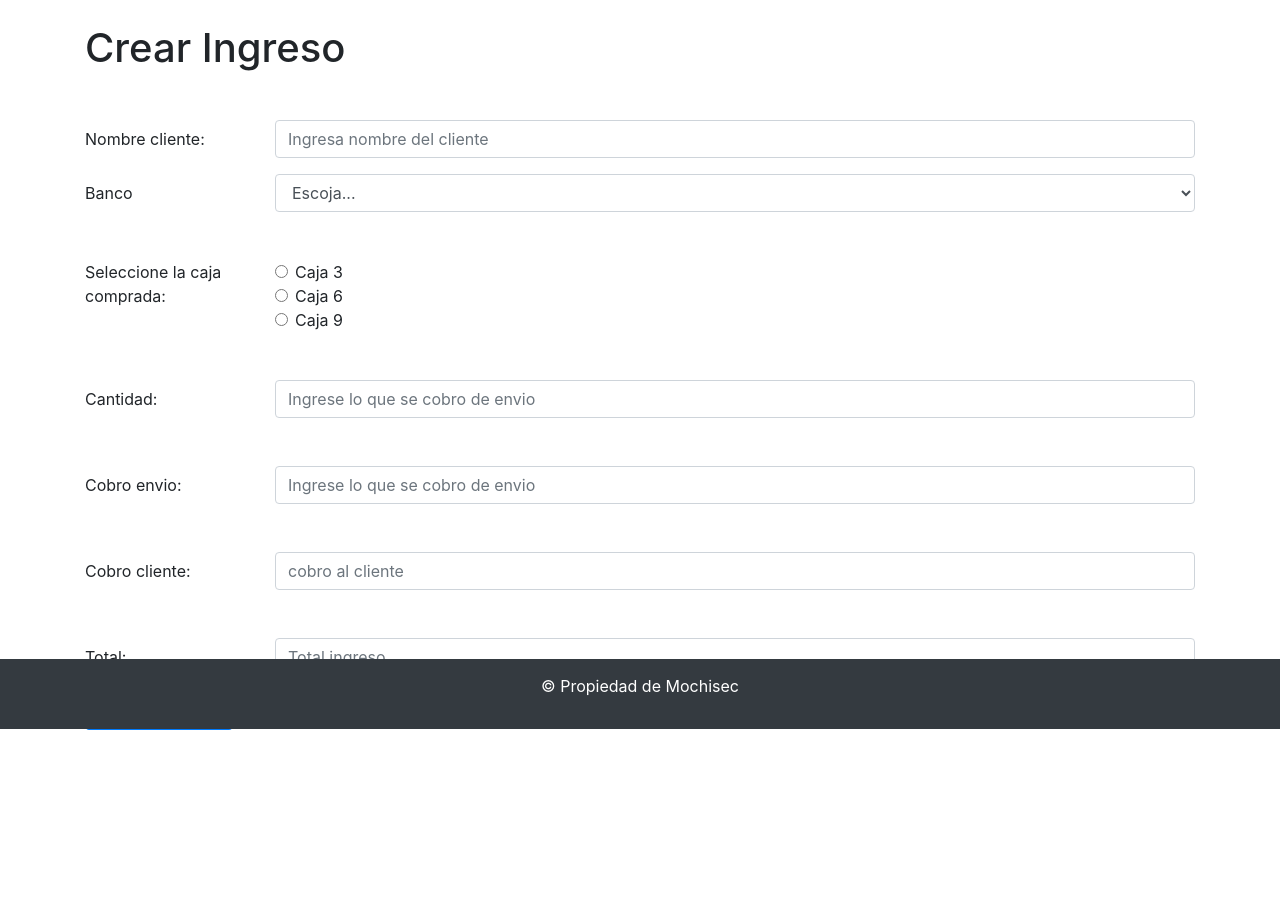
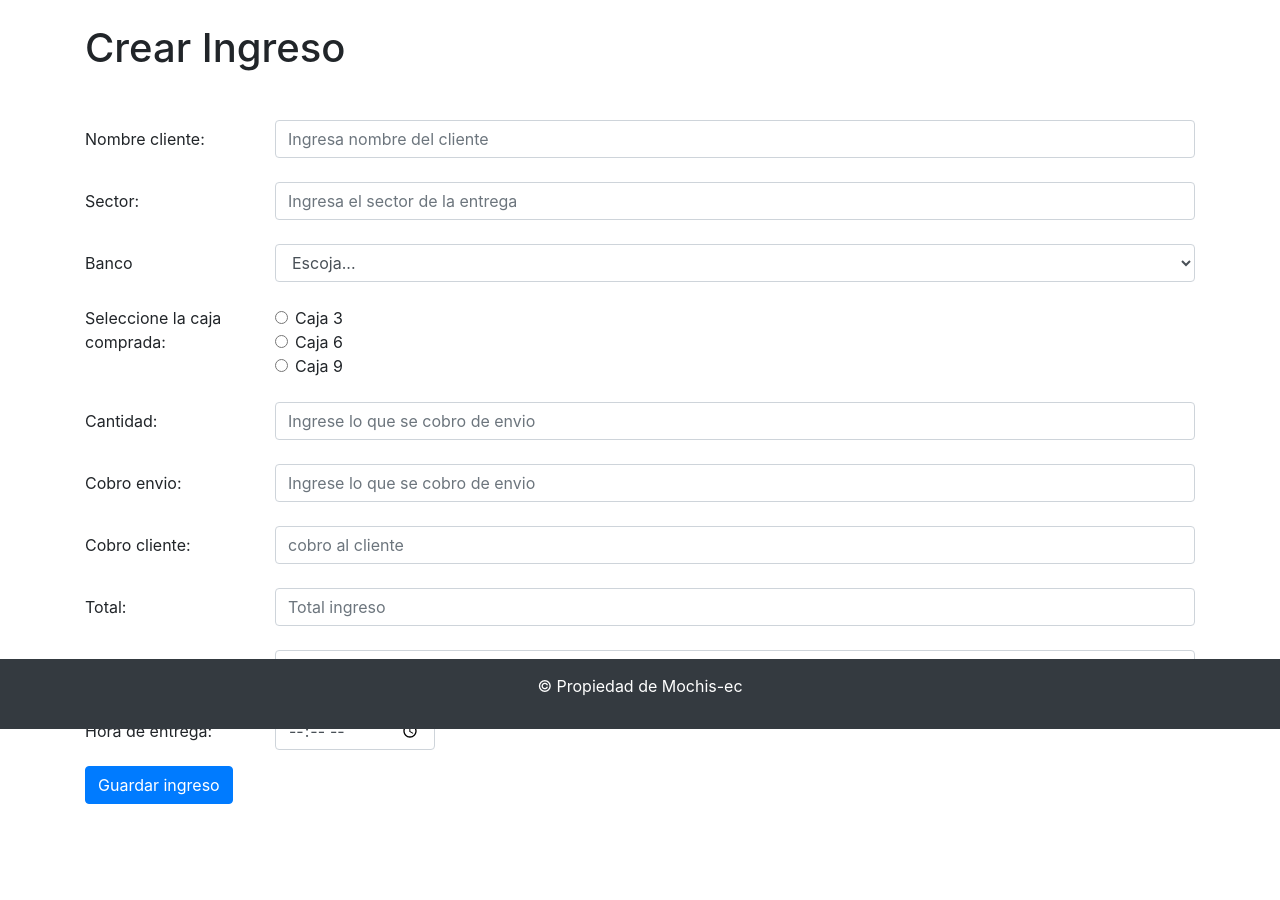
Before and after one commit to cazabe/mochis_inventory, a PHP site: page /views/ingresoForm.php in a window 1280 px wide. Shown: the part 71-971 px from the top of the page. Before the commit the page ends 801 px from the top, so only its background shows below. Run offline with PHP 8.4, Linux system fonts and the light colour scheme.

Commit message:
Inputs: Adding new inputs to ingreso form, hora and sector. Also fixing the total consolidado ecuation

```diff
--- a/controller/egresoC.php
+++ b/controller/egresoC.php
@@ -6,9 +6,8 @@ $cantidad = $_POST["cantidad"];
 $costo = $_POST["costo"];
 $totalE = $_POST["totalE"];
 $banco = $_POST["banco"];
-$now = date_create()->format('Y-m-d H:i:s');
 
-$sql = "INSERT INTO egresos(nombreEgreso,banco,cantidad,costo,totalEgreso,fecha) VALUES('$nombreE','$banco','$cantidad','$costo','$totalE','$now')";
+$sql = "INSERT INTO egresos(nombreEgreso,banco,cantidad,costo,totalEgreso) VALUES('$nombreE','$banco','$cantidad','$costo','$totalE')";
 $query = $conn->prepare($sql);
 $query->execute();
 
--- a/templates/footer.php
+++ b/templates/footer.php
@@ -1,6 +1,6 @@
 
     <div class="footer">
-        <p>&copy Propiedad de Mochisec</p>
+        <p>&copy Propiedad de Mochis-ec</p>
     </div>
 
 
--- a/views/ingresoForm.php
+++ b/views/ingresoForm.php
@@ -16,7 +16,14 @@ include "../templates/nav.php"
     </div>
   </div>
 
-  <div class="form-group row">
+  <div class="form-group row mt-4">
+    <label for="inputEmail3" class="col-sm-2 col-form-label">Sector:</label>
+    <div class="col-sm-10">
+      <input type="text" name="sector" class="form-control" id="inputEmail3" placeholder="Ingresa el sector de la entrega">
+    </div>
+  </div>
+
+  <div class="form-group row mt-4">
     <label for="exampleFormControlSelect1" class="col-sm-2 col-form-label">Banco</label>
     <div class="col-sm-10">
     <select class="form-control" id="banco" name="banco">
@@ -27,7 +34,7 @@ include "../templates/nav.php"
     </div>
   </div>
 
-  <fieldset class="form-group mt-5">
+  <fieldset class="form-group mt-4">
     <div class="row">
       <legend class="col-form-label col-sm-2 pt-0">Seleccione la caja comprada:</legend>
       <div class="col-sm-10">
@@ -54,14 +61,14 @@ include "../templates/nav.php"
   </fieldset>
 
   <!-- guardar cantidad en base de datos -->
-  <div class="form-group row mt-5">
+  <div class="form-group row mt-4">
     <label for="inputPassword3" class="col-sm-2 col-form-label">Cantidad:</label>
     <div class="col-sm-10">
       <input type="number" name="cantidad" class="form-control" id="cantidad" step=".01" placeholder="Ingrese lo que se cobro de envio">
     </div>
   </div>
 
-  <div class="form-group row mt-5">
+  <div class="form-group row mt-4">
     <label for="inputPassword3" class="col-sm-2 col-form-label">Cobro envio:</label>
     <div class="col-sm-10">
       <input type="number" name="envio" class="form-control" id="envio" step=".01" placeholder="Ingrese lo que se cobro de envio">
@@ -70,17 +77,31 @@ include "../templates/nav.php"
 
 
 
-  <div class="form-group row mt-5">
+  <div class="form-group row mt-4">
     <label for="inputPassword3" class="col-sm-2 col-form-label">Cobro cliente:</label>
     <div class="col-sm-10">
       <input type="number" name="cobroC" class="form-control" id="cobroCliente"  step=".01" placeholder="cobro al cliente">
     </div>
   </div>
 
-  <div class="form-group row mt-5">
+  <div class="form-group row mt-4">
     <label for="inputPassword3" class="col-sm-2 col-form-label">Total:</label>
     <div class="col-sm-10">
       <input type="number" name="totalIn" class="form-control" id="totalI"  step=".01" placeholder="Total ingreso">
+    </div>
+  </div>
+
+  <div class="form-group row mt-4">
+    <label for="inputPassword3" class="col-sm-2 col-form-label">Comentario extra:</label>
+    <div class="col-sm-10">
+      <input type="text" name="comentario" class="form-control" id="comentario" placeholder="Escriba un comentario de ser necesario">
+    </div>
+  </div>
+
+  <div class="form-group row mt-4">
+    <label for="inputPassword3" class="col-sm-2 col-form-label">Hora de entrega:</label>
+    <div class="col-sm-2">
+      <input type="time" name="timeE" class="form-control" id="timeE">
     </div>
   </div>
 
--- a/views/ingresoTable.php
+++ b/views/ingresoTable.php
@@ -28,12 +28,15 @@ $res = $query->fetchAll();
                     <tr>
                         <th>#</th>
                         <th>Cliente</th>
+                        <th>Sector</th>
                         <th>Banco</th>
                         <th>Caja de mochi</th>
                         <th>Cantidad</th>
                         <th>Costo envio</th>
                         <th>Venta</th>
                         <th>Total ingreso</th>
+                        <th>Comentario</th>
+                        <th>Hora entrega</th>
                         <th>Fecha</th>
                     </tr>
                 </thead>
@@ -45,12 +48,15 @@ $res = $query->fetchAll();
                         <tr>
                             <td><?php echo $ingreso['idIngreso'] ?></td>
                             <td><?php echo $ingreso['nombreIngreso'] ?></td>
+                            <td><?php echo $ingreso['sector'] ?></td>
                             <td><?php echo $ingreso['banco'] ?></td>
                             <td><?php echo $ingreso['cajaMochi'] ?></td>
                             <td><?php echo $ingreso['cantidad'] ?></td>
                             <td><?php echo $ingreso['envio'] ?></td>
                             <td><?php echo $ingreso['venta'] ?></td>
                             <td><?php echo $ingreso['totalIngreso'] ?></td>
+                            <td><?php echo $ingreso['comentario'] ?></td>
+                            <td><?php echo $ingreso['hora_entrega'] ?></td>
                             <td><?php echo $ingreso['fecha'] ?></td>
                         </tr>
                     <?php
```
Also changed, not shown: controller/ingresoC.php (+8 -6 lines), index.php (+19 -4 lines), views/egresoForm.php (+4 -4 lines), 1 other file.
